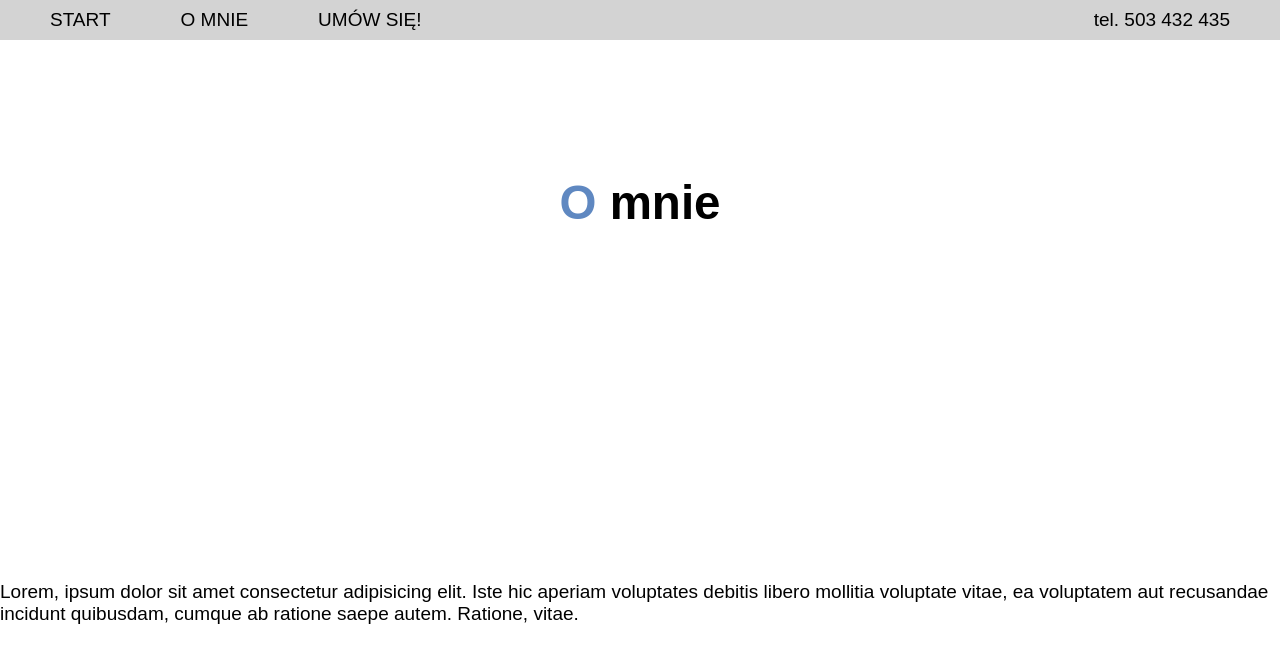
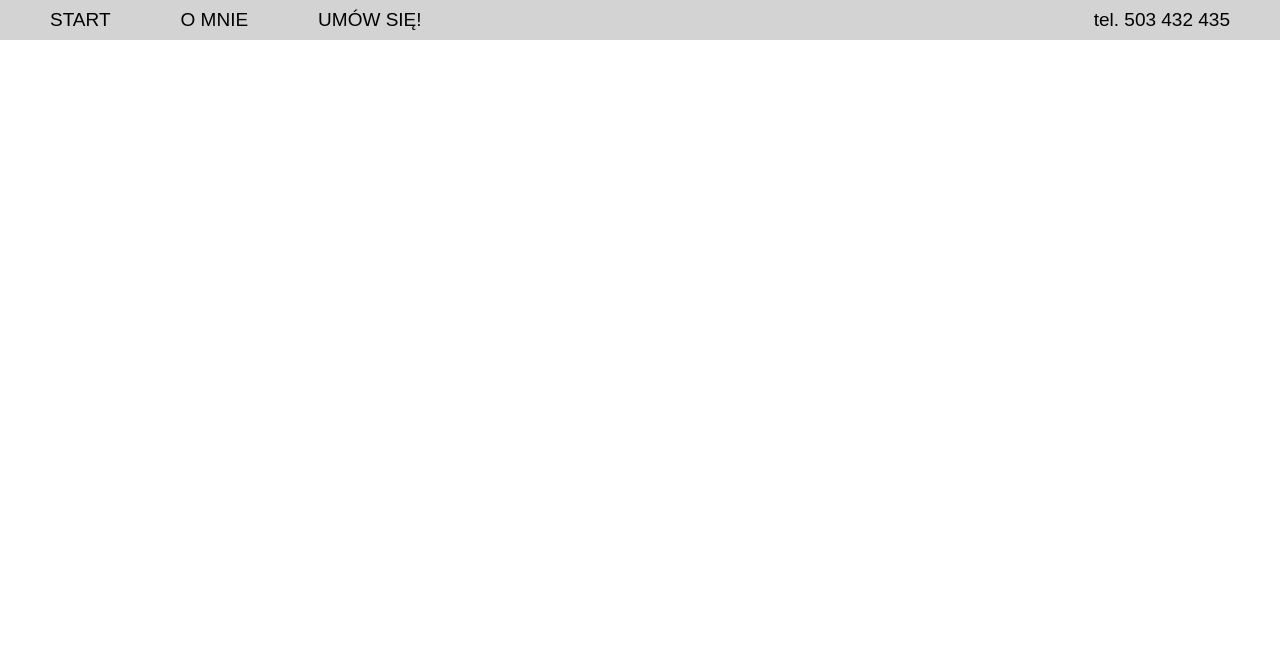
Before and after one commit to Adaxelx/strona-salonu, a React (Create React App) app: page /about in a window 1280 px wide. Shown: the top 662 px of the page. Built offline with nearby package versions, Linux system fonts and the light colour scheme.

Commit message:
plans for changes

```diff
--- a/src/App.js
+++ b/src/App.js
@@ -59,7 +59,7 @@ class App extends React.Component{
                 >
             <Switch location={location}>
                 <Route path="/" exact component={Start} />
-                <Route path="/about" exact component={AboutMe} />
+                <Route path="/partnership" exact component={AboutMe} />
                 <Route path="/visit" exact component={Visit} />
             </Switch>
             </CSSTransition>
--- a/src/MobileComponents/Nav/openedNav.js
+++ b/src/MobileComponents/Nav/openedNav.js
@@ -9,8 +9,8 @@ const openedNav = (props) => {
         } >
             <section className='navList'>
                 <NavLink onClick={props.handleClick} to='/' ><span>Start</span><span>00</span></NavLink>
-                <NavLink onClick={props.handleClick} to='/about'><span>O mnie</span><span>01</span></NavLink>
-                <NavLink to='/visit'><span>Umów się!</span><span>02</span></NavLink>
+                <NavLink onClick={props.handleClick} to='/visit'><span>Umów się!</span><span>01</span></NavLink>
+                <NavLink to='/partnership'  onClick={props.handleClick}><span>Współpraca</span><span>02</span></NavLink>
             </section>
         </nav>
      );
```
